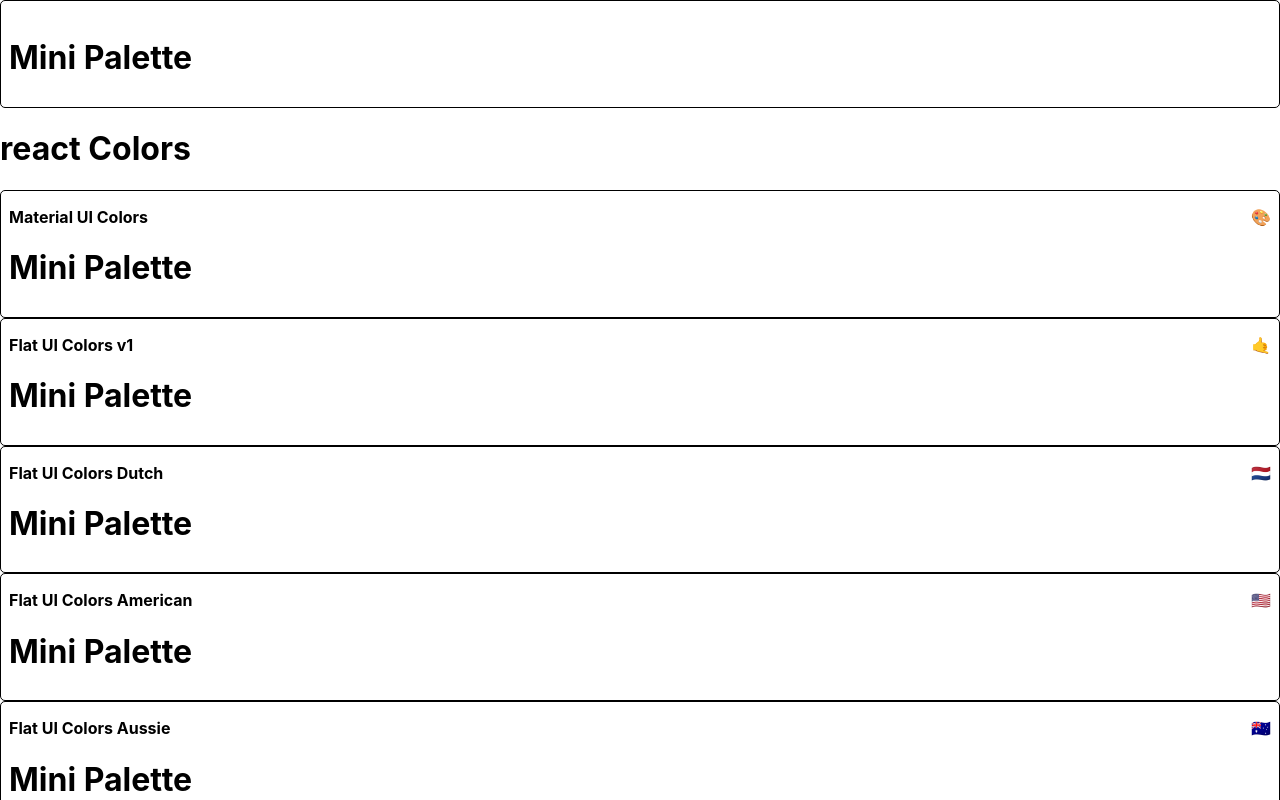
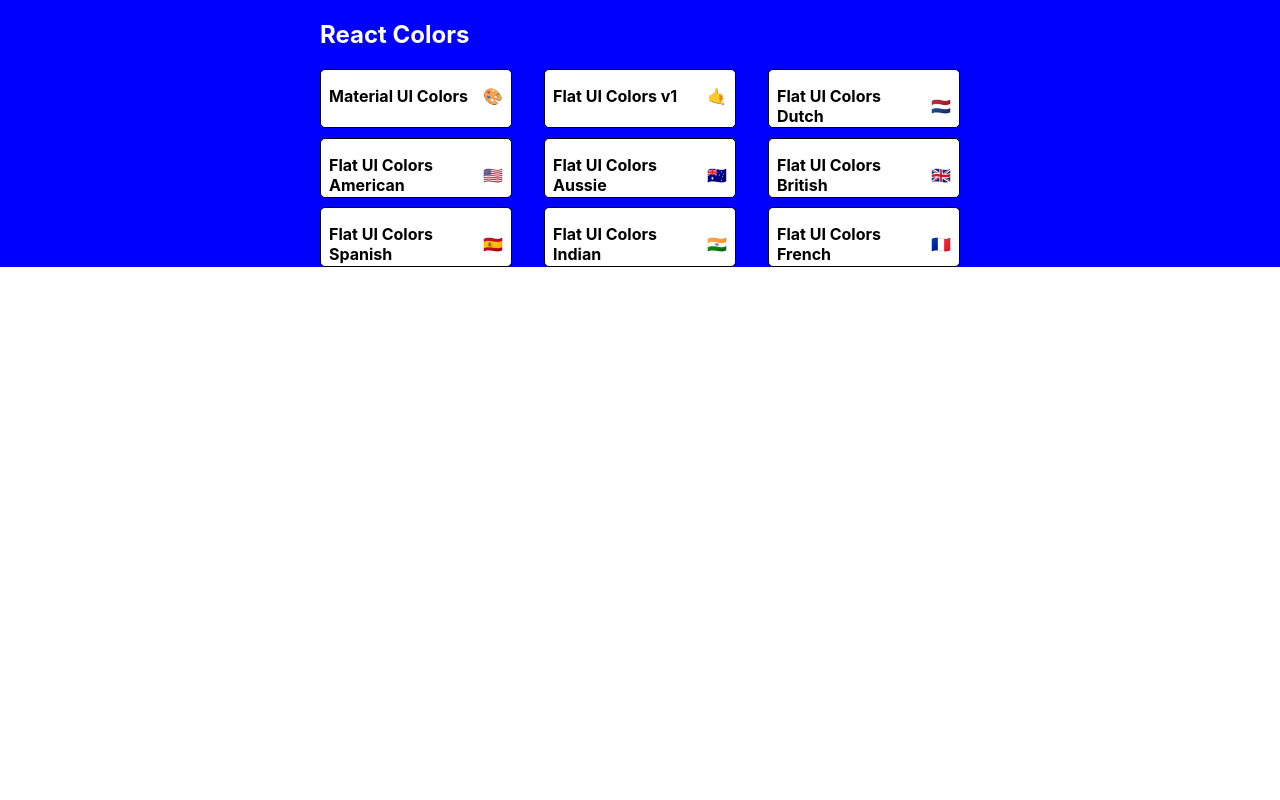
Before and after one commit to jayBCodingMachine/colors-app, a React (Create React App) app: page / in a window 1280 px wide. Shown: the top 800 px of the page. Built offline with nearby package versions, Linux system fonts and the light colour scheme.

Commit message:
Start styling PaletteList withStyles

```diff
--- a/src/MiniPalette.js
+++ b/src/MiniPalette.js
@@ -40,7 +40,6 @@
 			<h5 className={classes.title}>
 				{paletteName} <span>{emoji}</span>
 			</h5>
-			<h1>Mini Palette</h1>
 		</div>
 	);
 }
--- a/src/PaletteList.js
+++ b/src/PaletteList.js
@@ -1,18 +1,56 @@
 import React, { Component } from "react";
 import { Link } from "react-router-dom";
 import MiniPalette from "./MiniPalette";
+import { withStyles } from "@material-ui/styles";
 
-export default class PaletteList extends Component {
+const styles = {
+	root: {
+		backgroundColor: "blue",
+		height: "100%",
+		display: "flex",
+		alignItems: "flex-start",
+		justifyContent: "center",
+	},
+	container: {
+		width: "50%",
+		display: "flex",
+		alignItems: "flex-start",
+		flexDirection: "column",
+		flexWrap: "wrap",
+	},
+	nav: {
+		display: "flex",
+		width: "100%",
+		justifyContent: "space-between",
+		color: "white",
+	},
+	palettes: {
+		boxSizing: "border-box",
+		width: "100%",
+		display: "grid",
+		gridTemplateColumns: "repeat(3,30%)",
+		gridGap: "5%",
+	},
+};
+
+class PaletteList extends Component {
 	render() {
-		const { palettes } = this.props;
+		const { palettes, classes } = this.props;
 		return (
-			<div>
-				<MiniPalette />
-				<h1>react Colors</h1>
-				{palettes.map((palette) => (
-					<MiniPalette {...palette} />
-				))}
+			<div className={classes.root}>
+				<div className={classes.container}>
+					<nav className={classes.nav}>
+						<h1>React Colors</h1>
+					</nav>
+					<div className={classes.palettes}>
+						{palettes.map((palette) => (
+							<MiniPalette {...palette} />
+						))}
+					</div>
+				</div>
 			</div>
 		);
 	}
 }
+
+export default withStyles(styles)(PaletteList);
```
